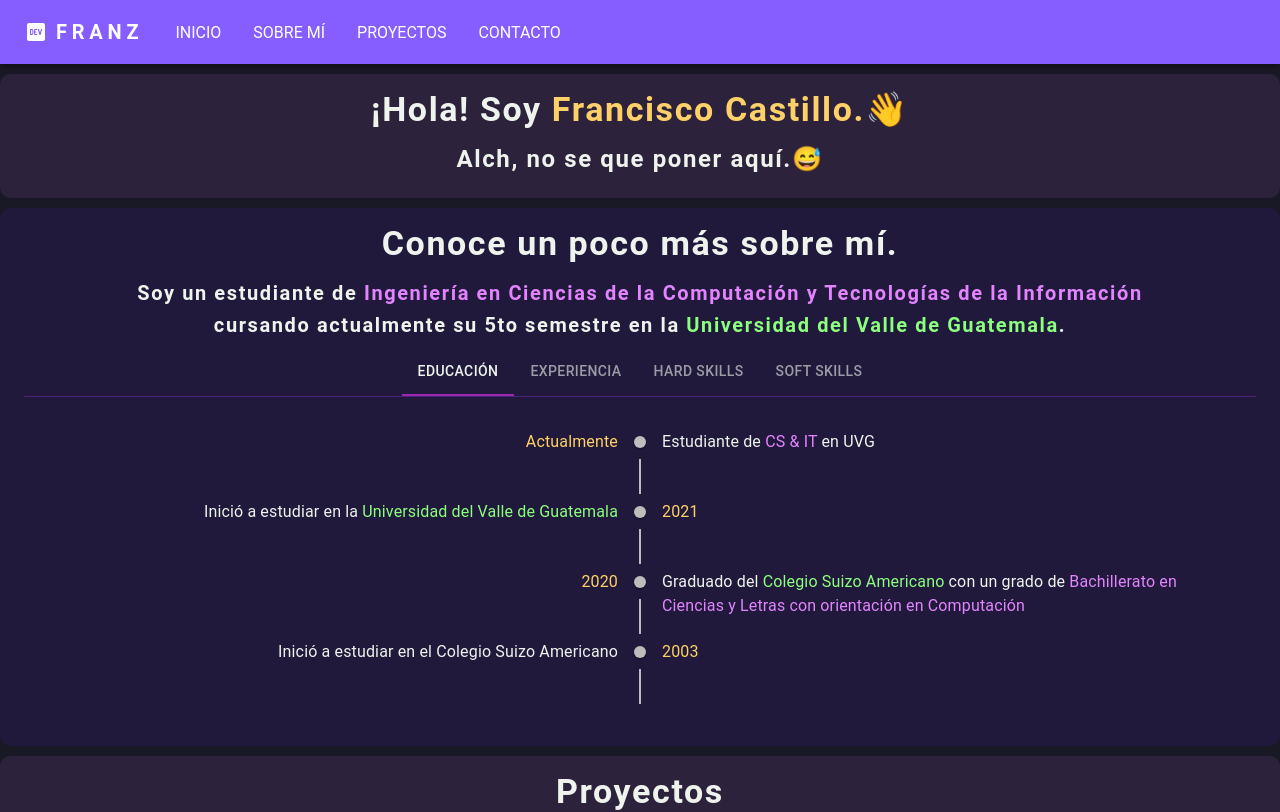
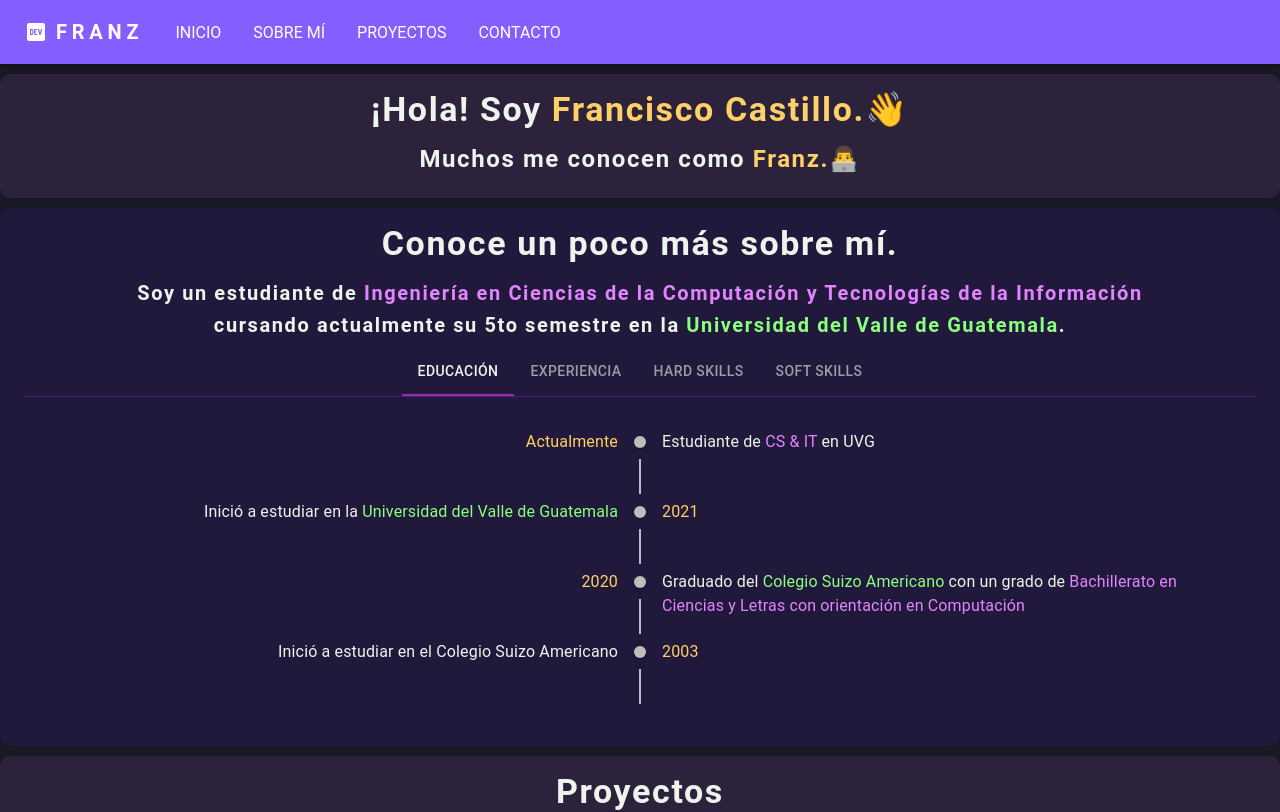
Before and after one commit to FranzCastillo/Portfolio, a React (Create React App) app: page / in a window 1280 px wide. Shown: the top 812 px of the page. Built offline with nearby package versions, Linux system fonts and the light colour scheme.

Commit message:
Updated Description

```diff
--- a/src/pages/Home/Home.js
+++ b/src/pages/Home/Home.js
@@ -34,7 +34,7 @@ const Home = () => {
                 variant="h5"
                 component="h2"
                 gutterBottom>
-                Alch, no se que poner aquí.😅
+                Muchos me conocen como <span id={"nickname"}>Franz.</span>👨‍💻
             </Typography>
         </Container>
     );
--- a/src/pages/Home/Home.scss
+++ b/src/pages/Home/Home.scss
@@ -4,6 +4,14 @@
   .title {
     font-weight: 700;
     letter-spacing: .1rem;
+
+    #nickname{
+        animation: blink-animation 4s infinite;
+
+        &:hover {
+            animation: none;
+        }
+    }
 
     #name {
       animation: blink-animation 4s infinite;
```
